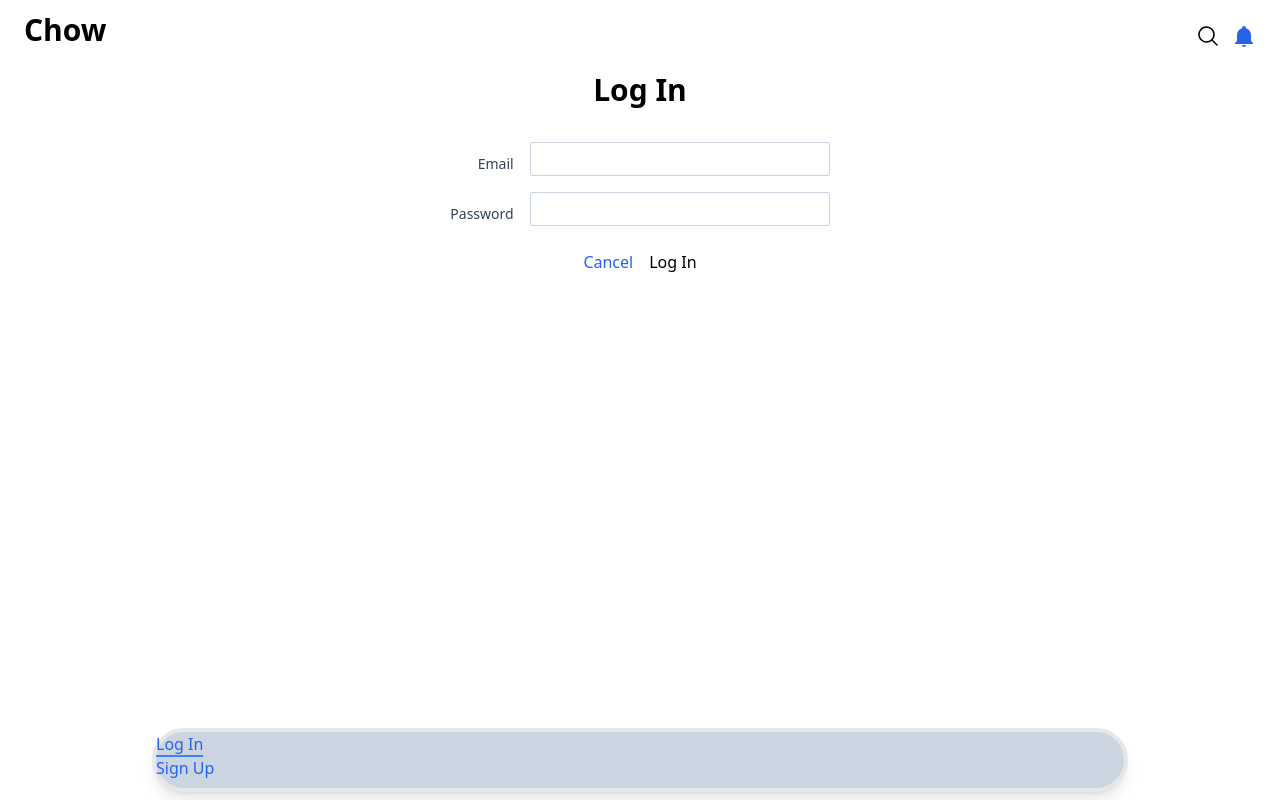
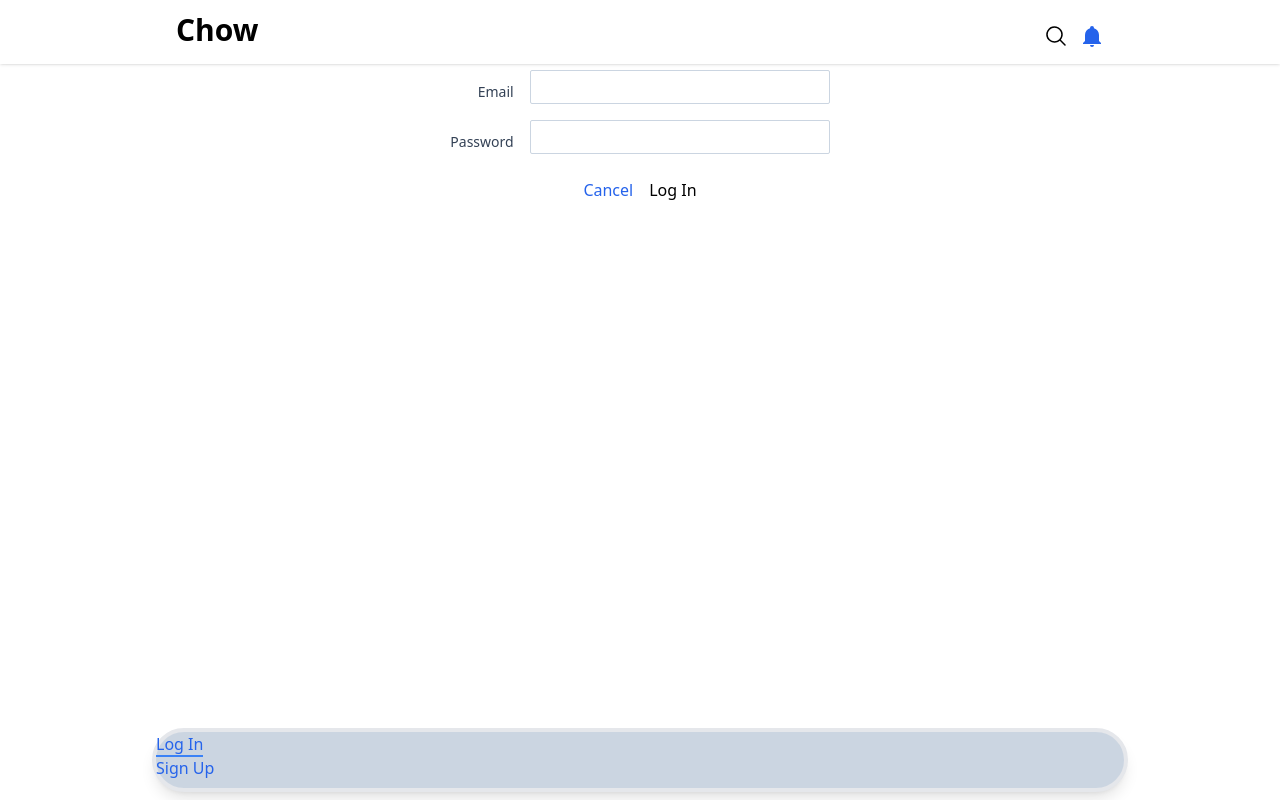
Before and after one commit to hpweisberg/chow-app-front-end, a React (Vite) app: page /auth/login in a window 1280 px wide. Built offline with nearby package versions, Linux system fonts and the light colour scheme; no server answers.

Commit message:
fix spacing when making header sticky

```diff
--- a/src/components/HeaderComponent/HeaderComponent.jsx
+++ b/src/components/HeaderComponent/HeaderComponent.jsx
@@ -1,20 +1,28 @@
-
 import { Link } from "react-router-dom";
 import { Bell, BellNew, Search } from "../../components/Icons/Icons";
 
-const HeaderComponent = ({handleSetFriendsPosts}) => {
+const HeaderComponent = ({ handleSetFriendsPosts }) => {
   return (
-    <div className="flex items-center justify-between mx-4 my-2">
-      <Link to={'/'}>
-        <h1 onClick={() => handleSetFriendsPosts()} className="text-black no-underline decoration-none">Chow</h1>
-      </Link>
-      <div className="flex items-center space-x-2">
-        <Link to={'/search'}>
-          <Search className="w-4 h-4 text-black" />
-        </Link>
-        <Link to={'/notifications'}>
-          <Bell className="w-4 h-4 " />
-        </Link>
+    <div className="fixed w-full h-16 top-0 z-50 bg-white shadow">
+      <div className="container mx-auto px-4">
+        <div className="flex items-center justify-between my-2">
+          <Link to="/">
+            <h1
+              onClick={() => handleSetFriendsPosts()}
+              className="text-black no-underline decoration-none"
+            >
+              Chow
+            </h1>
+          </Link>
+          <div className="flex items-center space-x-2">
+            <Link to="/search">
+              <Search className="w-4 h-4 text-black" />
+            </Link>
+            <Link to="/notifications">
+              <Bell className="w-4 h-4" />
+            </Link>
+          </div>
+        </div>
       </div>
     </div>
   );
--- a/src/components/ProfilePageTopCard/ProfilePageTopCard.jsx
+++ b/src/components/ProfilePageTopCard/ProfilePageTopCard.jsx
@@ -11,7 +11,7 @@ const ProfilePageTopCard = ({ profile, handleLogout, handleSort, friendRequestsC
 
   return (
     <>
-      <div className="flex justify-center gap-3 flex-nowrap">
+      <div className="flex justify-center gap-3 flex-nowrap mt-20">
         {/* Profile image */}
         <img className="h-40 border-4 border-black rounded-full" src={profile.photo} alt="" />
 
--- a/src/pages/EditPost/EditPost.jsx
+++ b/src/pages/EditPost/EditPost.jsx
@@ -1,5 +1,6 @@
 import { useState } from 'react';
 import { useLocation, useNavigate } from 'react-router-dom';
+import BackBtn from '../../components/BackBtn/BackBtn';
 
 const EditPost = (props) => {
   const { state } = useLocation();
@@ -21,8 +22,11 @@ const EditPost = (props) => {
   };
 
   return (
-    <main>
+    <main className='mt-20'>
+      <div className='flex '>
+        <BackBtn />
         <h1>Edit Post</h1>
+      </div>
       <form onSubmit={handleSubmit}>
         <label htmlFor="name-input">Name</label>
         <input
--- a/src/pages/Landing/Landing.jsx
+++ b/src/pages/Landing/Landing.jsx
@@ -20,14 +20,14 @@ const Landing = ({ user, posts, handleSort, activeSort, handleMealCardClick, pro
     //   <button onClick={handleLogout}>Logout</button>
     // </main>
     <main className=''>
-      <h1>hello, {user ? user.name : 'friend'}</h1>
+      {/* <h1>hello, {user ? user.name : 'friend'}</h1> */}
       {user &&
         <div className='flex flex-col justify-center border ' >
           {/* <h1 className="border-4 border-green-600">
       Hello world!
     </h1>
             <h2 className='text-primary-932'>Howdy World</h2> */}
-          <div className='w-full '>
+          <div className='w-full mt-14'>
             <PostIconNav handleSort={handleSort} />
           </div>
           {/* <PostList posts={posts} /> */}
--- a/src/pages/NewPost/NewPost.jsx
+++ b/src/pages/NewPost/NewPost.jsx
@@ -62,7 +62,7 @@ const NewPost = () => {
 
   return (
     <main>
-      <div className="flex items-center mb-4">
+      <div className="flex items-center mb-4 mt-20">
         <Back onClick={handleBack} className="w-4 h-4 ml-4 mr-2" />
         <h1 className="text-2xl font-bold">New Post</h1>
       </div>
--- a/src/pages/PostDetails/PostDetails.jsx
+++ b/src/pages/PostDetails/PostDetails.jsx
@@ -47,7 +47,7 @@ const PostDetails = ({ user, handleShowProfile }) => {
 
     // <div>test</div>
     <main>
-      <div className="flex items-center mb-4">
+      <div className="flex items-center mb-4 mt-20">
         <Back onClick={handleBack} className="w-4 h-4 ml-4 mr-2" />
         {post.author && (
 
@@ -57,7 +57,7 @@ const PostDetails = ({ user, handleShowProfile }) => {
           </Link>
         )}
       </div>
-      <article className="max-w-lg p-4 pt-1 mx-auto bg-white rounded-lg shadow-lg">
+      <article className="max-w-lg p-4 pt-1 mx-auto bg-white rounded-lg shadow-lg mb-20">
         <img src={post.photo} alt={post.title} className="w-full mb-4 rounded-lg" />
         <h2 className="mb-1 text-2xl font-bold">{post.title}</h2>
         <h4 className="mb-4 text-gray-600">Restaurant: {post.restaurant}</h4>
--- a/tailwind.config.js
+++ b/tailwind.config.js
@@ -95,7 +95,15 @@ export default {
         '10': '2.5rem',
         '12': '3rem',
         '14': '3.5rem',
-      }
+      },
+      margin: {
+        '10': '2.5rem',
+        '12': '3rem',
+        '14': '3.5rem',
+        '16': '4rem',
+        '20': '5rem',
+      },
+
     },
   },
   plugins: [],
```
Lines whose indentation alone changed are shown as unchanged.
